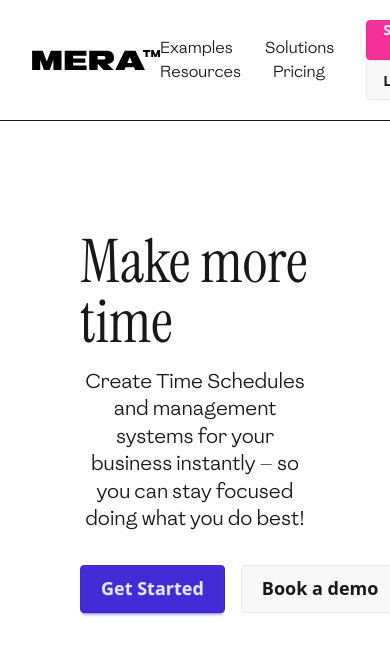
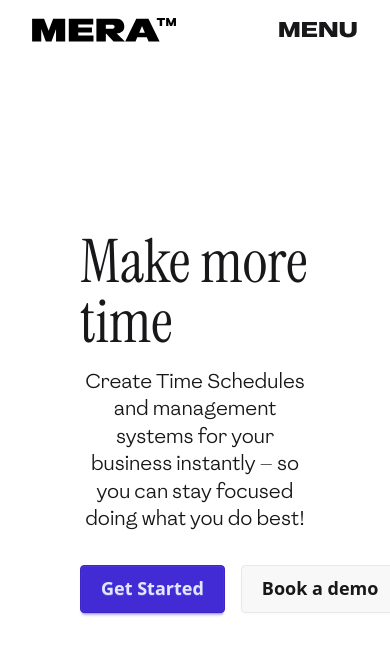
Before and after one commit to Hampus2001/mera, a Next.js app in the folder frontend/: page / in a window 390 px wide. Shown: the top 654 px of the page. Built offline with nearby package versions, Linux system fonts and the light colour scheme.

Commit message:
fix med navbar

```diff
--- a/frontend/app/globals.css
+++ b/frontend/app/globals.css
@@ -9,6 +9,14 @@
   font-family: var(--font-fontMattoneBlack);
 }
 
+.font-mattone-bold {
+  font-family: var(--font-fontMattoneBold);
+}
+
+.font-mattone {
+  font-family: var(--font-fontMattone);
+}
+
 .font-instrument {
   font-family: var(--font-fontInstrument);
 }
--- a/frontend/app/layout.js
+++ b/frontend/app/layout.js
@@ -21,11 +21,23 @@ const fontMattoneBlack = localFont({
   variable: "--font-fontMattoneBlack",
 });
 
+const fontMattone = localFont({
+  src: "./fonts/Mattone-Regular.woff",
+  display: "swap",
+  variable: "--font-fontMattone",
+});
+
+const fontMattoneBold = localFont({
+  src: "./fonts/Mattone-Bold.woff",
+  display: "swap",
+  variable: "--font-fontMattoneBold",
+});
+
 export default function RootLayout({ children }) {
   return (
     <html lang="en">
       <body
-        className={`${fontAbsans.variable} ${fontMattoneBlack.variable} ${fontInstrument.variable} antialiased`}
+        className={`${fontAbsans.variable} ${fontMattone.variable} ${fontMattoneBold.variable} ${fontMattoneBlack.variable} ${fontInstrument.variable} antialiased`}
       >
         {children}
       </body>
--- a/frontend/app/page.js
+++ b/frontend/app/page.js
@@ -4,7 +4,7 @@ export default function Home() {
   return (
     <main className="">
       <LandingNav />
-      <section className="flex flex-col items-center justify-center h-screen px-20 lg:px-80 gap-y-4">
+      <section className="flex flex-col items-center justify-center h-screen px-20 lg:px-80 gap-y-4 ">
         <h1 className="font-instrument text-6xl lg:text-8xl">Make more time</h1>
         <h2 className="font-absans text-xl text-center mb-4 leading-snug">
           Create Time Schedules and management systems for your business
@@ -15,6 +15,7 @@ export default function Home() {
           <button className="btn btn-lg">Book a demo</button>
         </span>
       </section>
+      <div className="h-screen"></div>
     </main>
   );
 }
--- a/frontend/components/LandingNav.js
+++ b/frontend/components/LandingNav.js
@@ -1,14 +1,21 @@
 "use client";
 
 import Link from "next/link";
+import { useState } from "react";
 
 export default function LandingNav() {
+  const [open, setOpen] = useState(false);
+
+  function handleMobileMenu() {
+    setOpen((prev) => !prev);
+  }
+
   return (
-    <header className="fixed top-0 left-0 w-screen z-20 border-b">
+    <header className="fixed top-0 left-0 w-screen z-10 backdrop-blur-sm">
       <div className="flex items-center justify-between px-8 py-4">
         <div>
           <svg
-            className="w-32 lg:w-36"
+            className="w-36 lg:w-44"
             viewBox="0 0 605 99"
             fill="none"
             xmlns="http://www.w3.org/2000/svg"
@@ -35,15 +42,15 @@ export default function LandingNav() {
             />
           </svg>
         </div>
-        <nav className="space-x-8 font-absans">
+        <nav className="hidden lg:block space-x-8 font-absans">
           <Link className="cursor-pointer" href="/">
             Examples
           </Link>
           <Link className="cursor-pointer" href="/">
             Solutions
           </Link>
-          <div className="dropdown">
-            <div className="cursor-pointer  d">Resources</div>
+          <details className="dropdown">
+            <summary className="cursor-pointer">Resources</summary>
             <ul className="menu dropdown-content p-4 bg-base-200 mt-1">
               <li>
                 <a>Item</a>
@@ -52,16 +59,79 @@ export default function LandingNav() {
                 <a>Item</a>
               </li>
             </ul>
-          </div>
+          </details>
 
           <Link className="cursor-pointer" href="/">
             Pricing
           </Link>
         </nav>
-        <span className="space-x-4 py-1">
+        <span className="space-x-4 py-1 hidden lg:block">
           <button className="btn btn-secondary">Sign up</button>
           <button className="btn">Log in</button>
         </span>
+        <nav className="block lg:hidden">
+          <button
+            onClick={handleMobileMenu}
+            className="link-hover font-mattone-bold text-xl underline-offset-8 cursor-pointer"
+          >
+            MENU
+          </button>
+          {open && (
+            <div className=" absolute top-0 left-0 w-screen h-screen z-20  overflow-hidden">
+              <ul className="flex flex-col items-center justify-center bg-base-300  w-full h-full font-mattone-bold text-4xl uppercase">
+                <span className="flex flex-col items-center justify-center gap-y-2">
+                  <li>
+                    <Link className="cursor-pointer" href="/">
+                      Examples
+                    </Link>
+                  </li>
+                  <li>
+                    <Link className="cursor-pointer" href="/">
+                      Solutions
+                    </Link>
+                  </li>
+                  <li>
+                    <details className="dropdown dropdown-center">
+                      <summary className="cursor-pointer">Resources</summary>
+                      <ul className="menu dropdown-content p-4 bg-base-300 mt-1">
+                        <li>
+                          <a>Item</a>
+                        </li>
+                        <li>
+                          <a>Item</a>
+                        </li>
+                      </ul>
+                    </details>
+                  </li>
+                  <li>
+                    <Link className="cursor-pointer" href="/">
+                      Pricing
+                    </Link>
+                  </li>
+                  <div className="divider divider-neutral"></div>
+
+                  <li>
+                    <Link className="cursor-pointer" href="/">
+                      Log In
+                    </Link>
+                  </li>
+                  <li>
+                    <Link className="cursor-pointer" href="/">
+                      Sign Up
+                    </Link>
+                  </li>
+                </span>
+
+                <button
+                  className="absolute top-4 right-8 cursor-pointer link-hover underline-offset-8 text-xl"
+                  onClick={handleMobileMenu}
+                >
+                  BACK
+                </button>
+              </ul>
+            </div>
+          )}
+        </nav>
       </div>
     </header>
   );
```
